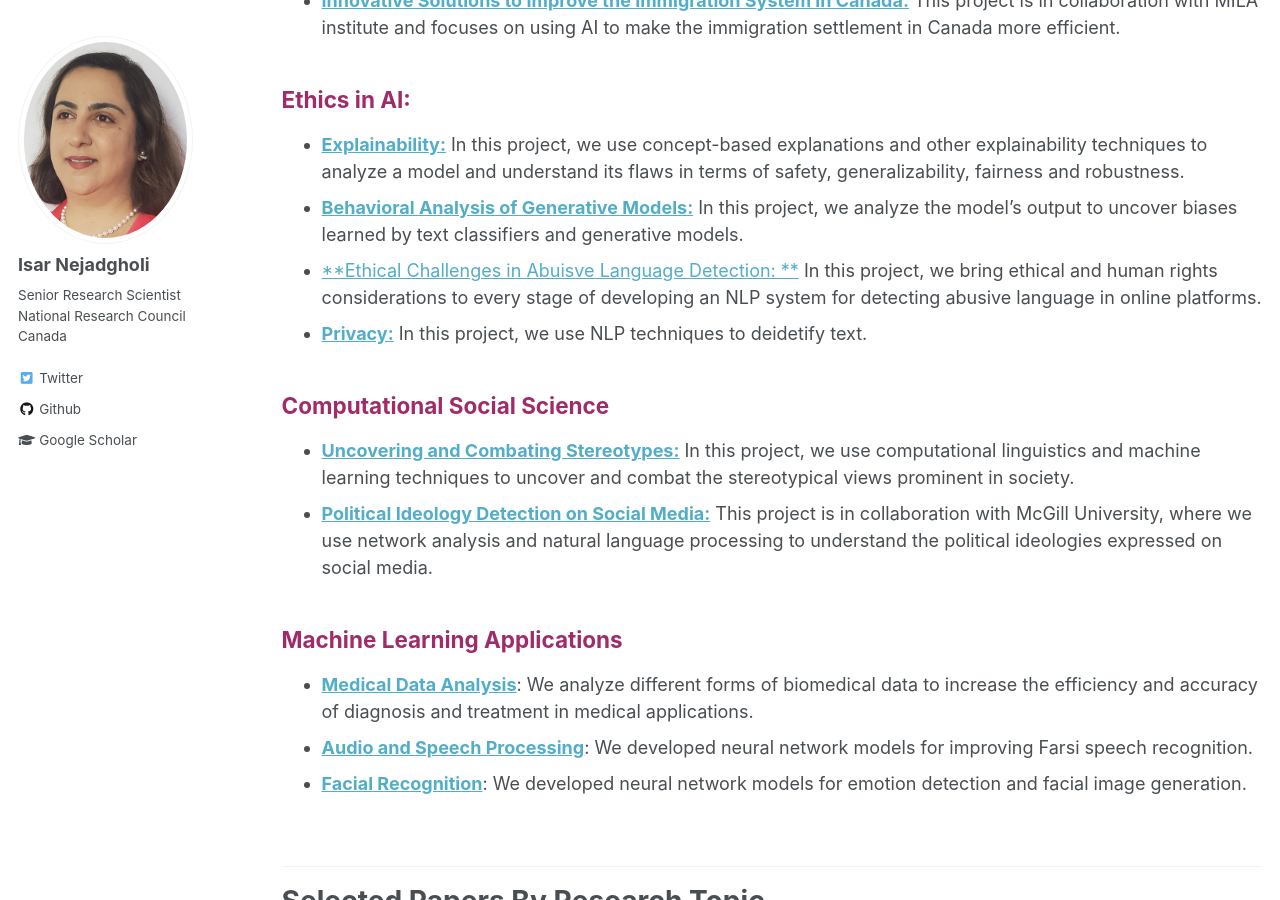
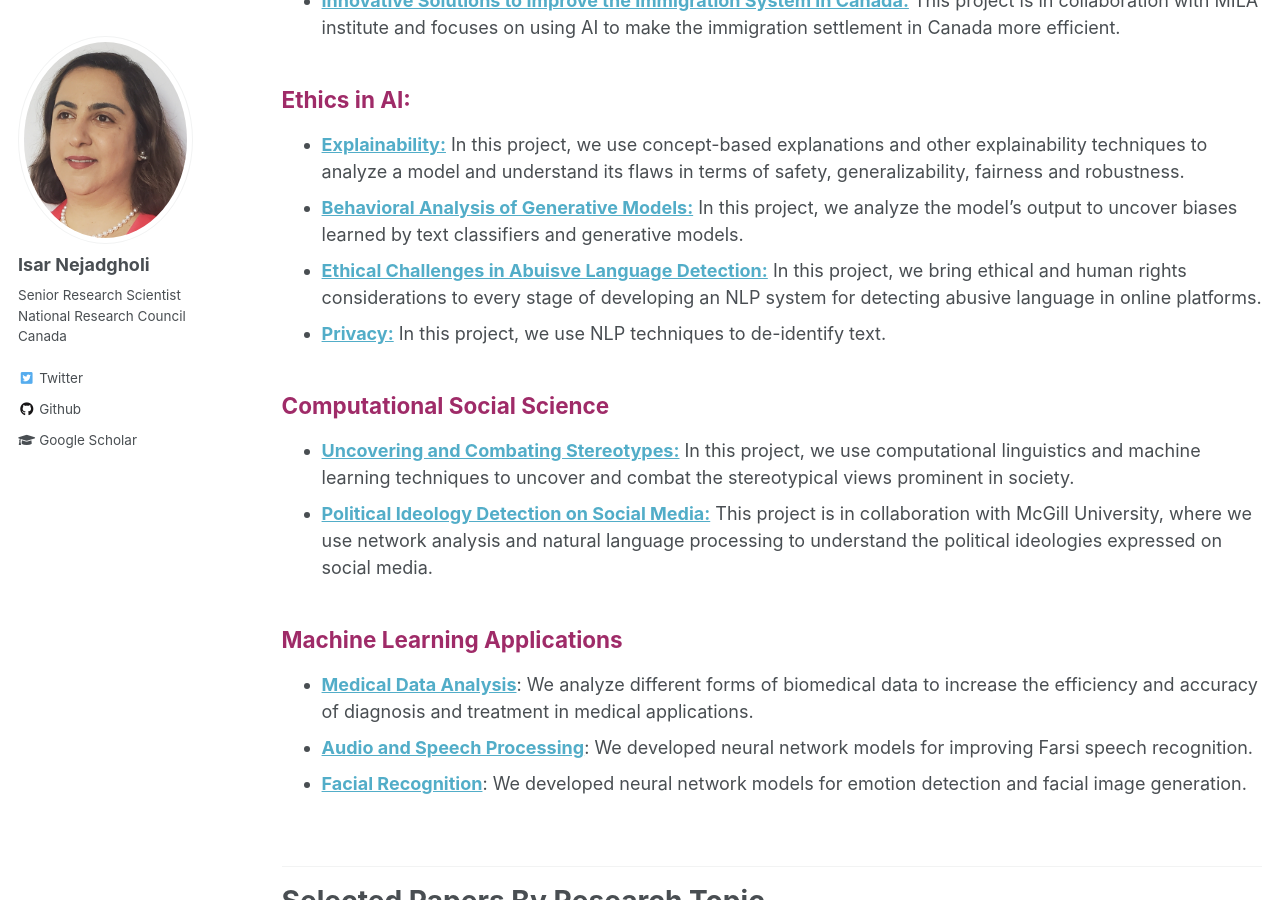
Before and after one commit to IsarNejad/IsarNejad.github.io, a Jekyll site: the page built from _pages/research.md, in a window 1280 px wide and 900 px high, scrolled down 438 px. Built offline with Jekyll 4.4.1, drawn with Linux system fonts in a browser that asks for light colours.

Commit message:
Update research.md

```diff
--- a/_pages/research.md
+++ b/_pages/research.md
@@ -16,8 +16,8 @@ author_profile: true
 ## Ethics in AI:
   - [**Explainability:**](#explain) In this project, we use concept-based explanations and other explainability techniques to analyze a model and understand its flaws in terms of safety, generalizability, fairness and robustness.
   - [**Behavioral Analysis of Generative Models:**](#Bias) In this project, we analyze the model's output to uncover biases learned by text classifiers and generative models.
-  - [**Ethical Challenges in Abuisve Language Detection: **](#JAIR) In this project, we bring ethical and human rights considerations to every stage of developing an NLP system for detecting abusive language in online platforms.
-  - [**Privacy:**](#privacy ) In this project, we use NLP techniques to deidetify text.
+  - [**Ethical Challenges in Abuisve Language Detection:**](#JAIR) In this project, we bring ethical and human rights considerations to every stage of developing an NLP system for detecting abusive language in online platforms.
+  - [**Privacy:**](#privacy ) In this project, we use NLP techniques to de-identify text.
 
 {: .amaranth-deep-purple}
 ## Computational Social Science
```
